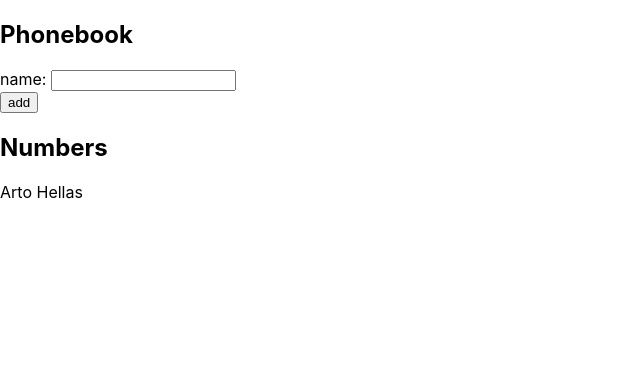
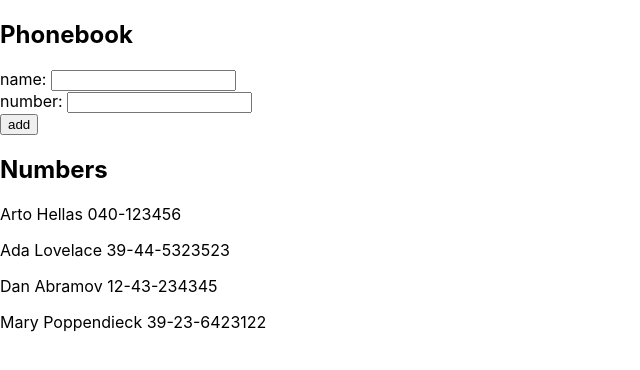
Before and after one commit to vjohndo/full-stack-open, a React (Create React App) app in the folder part02/phonebook/: page / in a window 1280 px wide. Shown: the top 370 px of the page, without its empty margins (0-640 px from the left). Built offline with nearby package versions, Linux system fonts and the light colour scheme.

Commit message:
[Part02] ex 2.9 completed

```diff
--- a/part02/phonebook/src/App.js
+++ b/part02/phonebook/src/App.js
@@ -2,27 +2,36 @@ import { useState } from 'react'
 
 const App = () => {
   const [persons, setPersons] = useState([
-    { name: 'Arto Hellas' }
+    { name: 'Arto Hellas', number: '040-123456', id: 1 },
+    { name: 'Ada Lovelace', number: '39-44-5323523', id: 2 },
+    { name: 'Dan Abramov', number: '12-43-234345', id: 3 },
+    { name: 'Mary Poppendieck', number: '39-23-6423122', id: 4 }
   ])
-  const [newName, setNewName] = useState('')
+
+  const [newPerson, setNewPerson] = useState({
+    name: "",
+    number: ""
+  })
 
   const handleSubmit = (event) => {
     event.preventDefault()
-
-    if (persons.find(e => e.name === newName)) {
-      alert(`${newName} is already added to the phonebook`)
+    if (persons.find(e => e.name === newPerson.name)) {
+      alert(`${newPerson.name} is already added to the phonebook`)
     } else {
-      const newPersonObject = {
-        name: newName
-      }
-      setPersons(persons.concat(newPersonObject))
-      setNewName("")
+      setPersons(persons.concat(newPerson))
+      setNewPerson({
+        name: "",
+        number: ""
+      })
     }
   }
 
   const handleChange = (event) => {
-    const newNameValue = event.target.value
-    setNewName(newNameValue)
+    const key = event.target.name
+    setNewPerson({
+      ...newPerson,
+      [key]: event.target.value
+    })
   }
 
   return (
@@ -30,16 +39,19 @@ const App = () => {
       <h2>Phonebook</h2>
       <form onSubmit={handleSubmit}>
         <div>
-          name: <input value={newName} onChange={handleChange}/>
+          name: <input value={newPerson.name} name="name" onChange={handleChange}/>
+        </div>
+        <div>
+          number: <input value={newPerson.number} name="number" onChange={handleChange}/>
         </div>
         <div>
           <button type="submit">add</button>
         </div>
       </form>
       <h2>Numbers</h2>
-      {persons.map((person, index) =>
-        <p key={index}>
-          {person.name}
+      {persons.map(({name, number}) =>
+        <p key={number}>
+          {name} {number}
         </p>
       )}
     </div>
```
